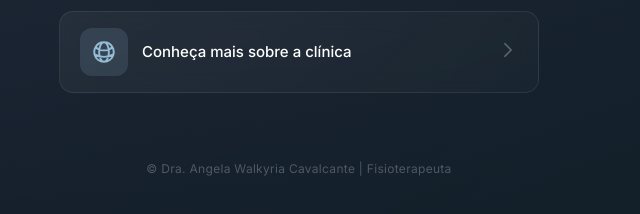
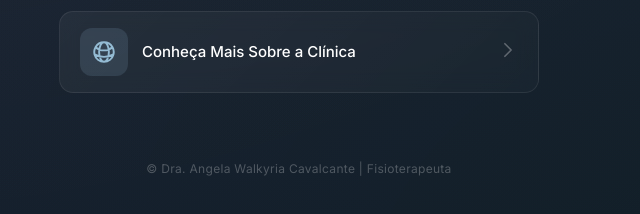
Before and after one commit to Marcioasapc/dra-angela-walkyria, a plain HTML site: page index.html in a window 1280 px wide. Shown: the part 566-780 px from the top of the page, 341-981 px from the left. Drawn offline with Linux system fonts and the light colour scheme.

Commit message:
capitalize clinic button label

```diff
--- a/index.html
+++ b/index.html
@@ -360,7 +360,7 @@
                         <path stroke-linecap="round" stroke-linejoin="round" d="M12 21a9.004 9.004 0 0 0 8.716-6.747M12 21a9.004 9.004 0 0 1-8.716-6.747M12 21c2.485 0 4.5-4.03 4.5-9S14.485 3 12 3m0 18c-2.485 0-4.5-4.03-4.5-9S9.515 3 12 3m0 0a8.997 8.997 0 0 1 7.843 4.582M12 3a8.997 8.997 0 0 0-7.843 4.582m15.686 0A11.953 11.953 0 0 1 12 10.5c-2.998 0-5.74-1.1-7.843-2.918m15.686 0A8.959 8.959 0 0 1 21 12c0 .778-.099 1.533-.284 2.253m0 0A17.919 17.919 0 0 1 12 16.5a17.92 17.92 0 0 1-8.716-2.247m0 0A8.966 8.966 0 0 1 3 12c0-1.264.26-2.467.732-3.559" />
                     </svg>
                 </div>
-                <span class="btn-text">Conhe&ccedil;a mais sobre a cl&iacute;nica</span>
+                <span class="btn-text">Conhe&ccedil;a Mais Sobre a Cl&iacute;nica</span>
                 <div class="btn-arrow">
                     <svg xmlns="http://www.w3.org/2000/svg" fill="none" viewBox="0 0 24 24" stroke-width="2" stroke="currentColor">
                         <path stroke-linecap="round" stroke-linejoin="round" d="m8.25 4.5 7.5 7.5-7.5 7.5" />
```
